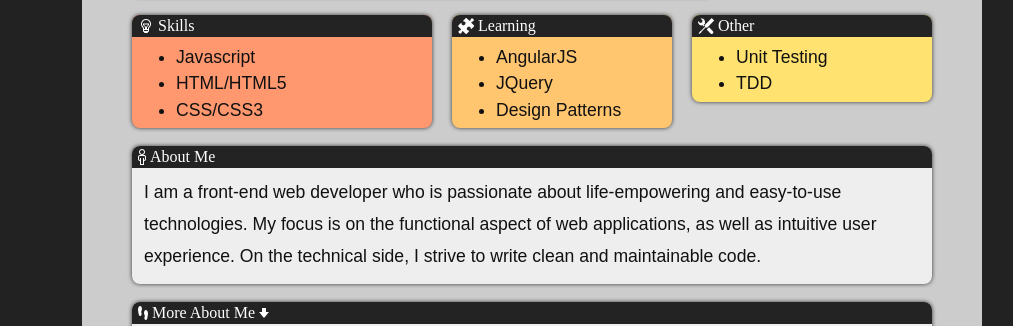
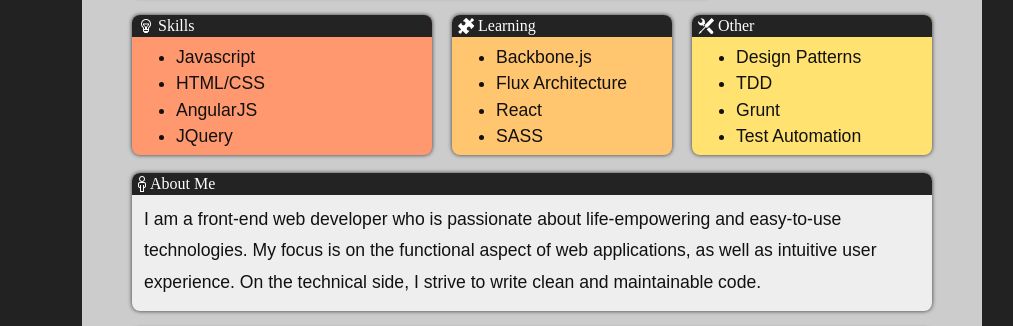
Before and after one commit to austin-sa-wang/austin-sa-wang.github.io, a plain HTML site: page index.html in a window 1280 px wide. Shown: the part 161-487 px from the top of the page, without its empty margins (108-1121 px from the left). Drawn offline with Linux system fonts and the light colour scheme.

Commit message:
Update skills

```diff
--- a/index.html
+++ b/index.html
@@ -43,25 +43,29 @@
             <div class="module" data-header="Skills" data-header-icon="&#xf000;">
                 <ul>
                     <li>Javascript</li>
-                    <li>HTML/HTML5</li>
-                    <li>CSS/CSS3</li>
+                    <li>HTML/CSS</li>
+                    <li>AngularJS</li>
+                    <li>JQuery</li>
                 </ul>
             </div>
         </div>
         <div class="col-3-10">
             <div class="module" data-header="Learning" data-header-icon="&#xf0c0;">
                 <ul>
-                    <li>AngularJS</li>
-                    <li>JQuery</li>
-                    <li>Design Patterns</li>
+                    <li>Backbone.js</li>
+                    <li>Flux Architecture</li>
+                    <li>React</li>
+                    <li>SASS</li>
                 </ul>
             </div>
         </div>
         <div class="col-3-10">
             <div class="module" data-header="Other" data-header-icon="&#xf031;">
                 <ul>
-                    <li>Unit Testing</li>
+                    <li>Design Patterns</li>
                     <li>TDD</li>
+                    <li>Grunt</li>
+                    <li>Test Automation</li>
                 </ul>
             </div>
         </div>
```
